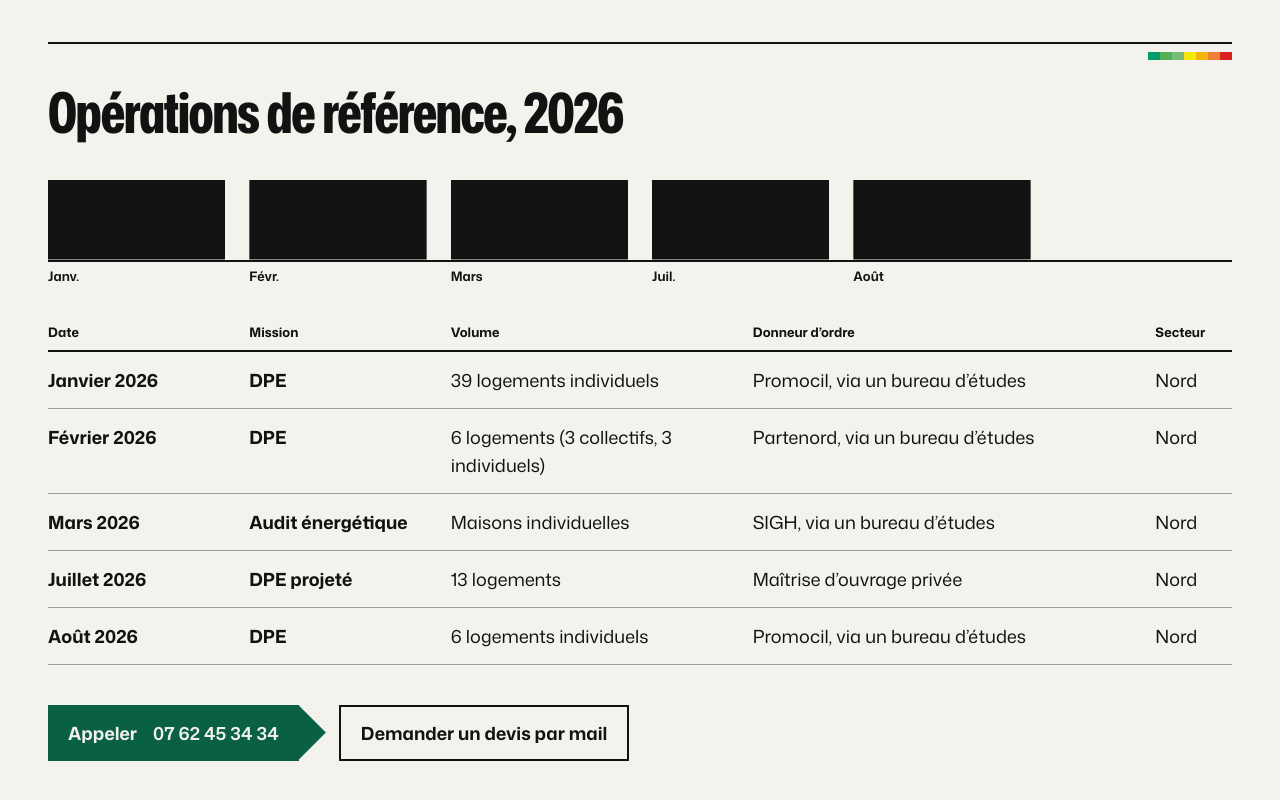
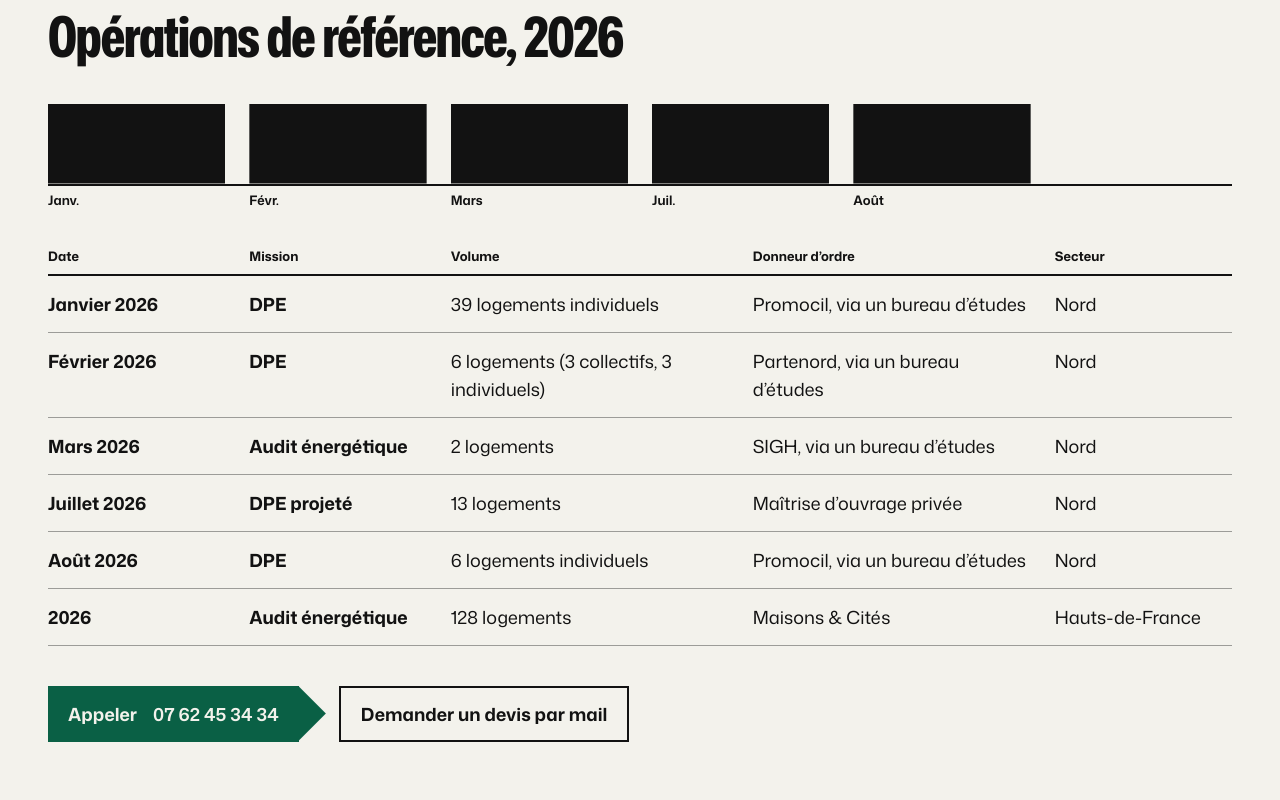
Before and after one commit to XdreaMs404/diags-etudes-pro, a plain HTML site: page apercu/c/index.html in a window 1280 px wide. Shown: the part 3495-4295 px from the top of the page. Drawn offline with Linux system fonts and the light colour scheme.

Commit message:
Aperçu C : version définitive après l'avis de Max (noindex)

```diff
--- a/apercu/c/index.html
+++ b/apercu/c/index.html
@@ -207,7 +207,6 @@ h3{font-size:var(--t-h3);line-height:var(--l-h3);font-stretch:84%;font-weight:72
 .m-dl{margin-top:calc(var(--u)*3);display:grid;row-gap:calc(var(--u)*2)}
 .m-dl div{border-top:1px solid var(--filet-fort);padding-top:calc(var(--u)*1.25)}
 .m-dl dt{font-weight:700}
-.m-note{margin-top:calc(var(--u)*2.5);font-weight:600;color:var(--encre)}
 @media (min-width:720px){
   .mi-audit{grid-column:1/span 4}.mi-dpe{grid-column:5/span 4}
   .mission{display:grid;grid-template-rows:subgrid;grid-row:4/span 5;align-content:start}
@@ -287,7 +286,7 @@ h3{font-size:var(--t-h3);line-height:var(--l-h3);font-stretch:84%;font-weight:72
   .refs thead tr{border-bottom:2px solid var(--encre)}.refs tbody tr{border-bottom:1px solid var(--filet-fort)}
   .refs th,.refs td{display:block;border:0;padding-right:0}
   .refs tr>:nth-child(1),.refs tr>:nth-child(2){grid-column:span 2}.refs tr>:nth-child(3){grid-column:span 3}
-  .refs tr>:nth-child(4){grid-column:span 4}.refs tr>:nth-child(5){grid-column:span 1}
+  .refs tr>:nth-child(4){grid-column:span 3}.refs tr>:nth-child(5){grid-column:span 2}
 }
 
 /* ---------- 7. Travailler ensemble ---------- */
@@ -499,7 +498,6 @@ h3{font-size:var(--t-h3);line-height:var(--l-h3);font-stretch:84%;font-weight:72
         <div><dt>Pour votre opération</dt><dd>Des scénarios de travaux par étapes, avec la classe visée, prêts à intégrer à votre programme.</dd></div>
         <div><dt>Vous recevez</dt><dd>Le rapport d’audit, l’état actuel du logement, les scénarios par étapes et la classe visée à chaque étape.</dd></div>
       </dl>
-      <p class="m-note">L’audit énergétique est obligatoire à la vente des maisons classées E, F ou G.</p>
     </article>
 
     <article class="mission mi-dpe">
@@ -601,14 +599,15 @@ h3{font-size:var(--t-h3);line-height:var(--l-h3);font-stretch:84%;font-weight:72
       </ol>
     </div>
     <table class="refs" role="table">
-      <caption class="cache">Opérations de référence en 2026, toutes dans le Nord</caption>
+      <caption class="cache">Opérations de référence en 2026, dans les Hauts-de-France</caption>
       <thead><tr role="row"><th scope="col" role="columnheader">Date</th><th scope="col" role="columnheader">Mission</th><th scope="col" role="columnheader">Volume</th><th scope="col" role="columnheader">Donneur d’ordre</th><th scope="col" role="columnheader">Secteur</th></tr></thead>
       <tbody>
         <tr role="row"><td class="r-date" role="cell">Janvier 2026</td><td class="r-mission" role="cell">DPE</td><td class="r-volume" role="cell">39 logements individuels</td><td class="r-donneur" role="cell">Promocil, via un bureau d’études</td><td class="r-secteur" role="cell">Nord</td></tr>
         <tr role="row"><td class="r-date" role="cell">Février 2026</td><td class="r-mission" role="cell">DPE</td><td class="r-volume" role="cell">6 logements (3 collectifs, 3 individuels)</td><td class="r-donneur" role="cell">Partenord, via un bureau d’études</td><td class="r-secteur" role="cell">Nord</td></tr>
-        <tr role="row"><td class="r-date" role="cell">Mars 2026</td><td class="r-mission" role="cell">Audit énergétique</td><td class="r-volume" role="cell">Maisons individuelles</td><td class="r-donneur" role="cell">SIGH, via un bureau d’études</td><td class="r-secteur" role="cell">Nord</td></tr>
+        <tr role="row"><td class="r-date" role="cell">Mars 2026</td><td class="r-mission" role="cell">Audit énergétique</td><td class="r-volume" role="cell">2 logements</td><td class="r-donneur" role="cell">SIGH, via un bureau d’études</td><td class="r-secteur" role="cell">Nord</td></tr>
         <tr role="row"><td class="r-date" role="cell">Juillet 2026</td><td class="r-mission" role="cell">DPE projeté</td><td class="r-volume" role="cell">13 logements</td><td class="r-donneur" role="cell">Maîtrise d’ouvrage privée</td><td class="r-secteur" role="cell">Nord</td></tr>
         <tr role="row"><td class="r-date" role="cell">Août 2026</td><td class="r-mission" role="cell">DPE</td><td class="r-volume" role="cell">6 logements individuels</td><td class="r-donneur" role="cell">Promocil, via un bureau d’études</td><td class="r-secteur" role="cell">Nord</td></tr>
+        <tr role="row"><td class="r-date" role="cell">2026</td><td class="r-mission" role="cell">Audit énergétique</td><td class="r-volume" role="cell">128 logements</td><td class="r-donneur" role="cell">Maisons &amp; Cités</td><td class="r-secteur" role="cell">Hauts-de-France</td></tr>
       </tbody>
     </table>
     <div class="refs-fin">
```
Also changed, not shown: 1 other file.
